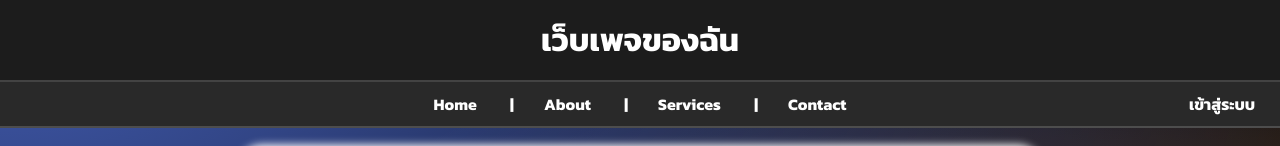
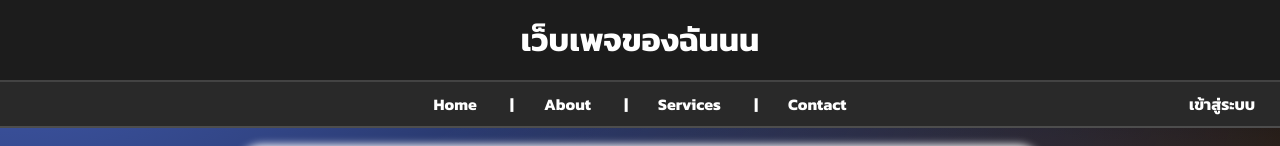
Before and after one commit to taratep-eiei/taratep-eiei-baross_22153, a website: page public/index.html in a window 1280 px wide. Shown: the top 146 px of the page. Drawn offline with nearby package versions, Linux system fonts and the light colour scheme; grey boxes are pictures that could not be loaded.

Commit message:
update github

```diff
--- a/public/index.html
+++ b/public/index.html
@@ -15,7 +15,7 @@
 <body>
 
     <header>
-        <h1>เว็บเพจของฉัน</h1>
+        <h1>เว็บเพจของฉันนน</h1>
     </header>
 
     <nav>
```
